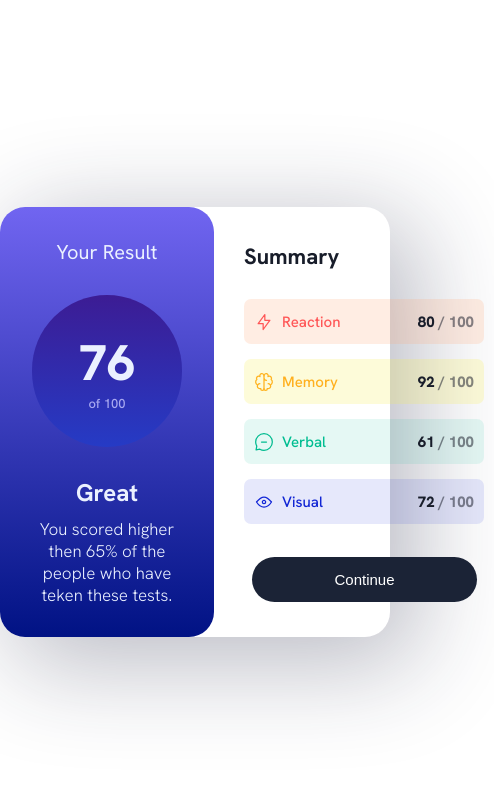
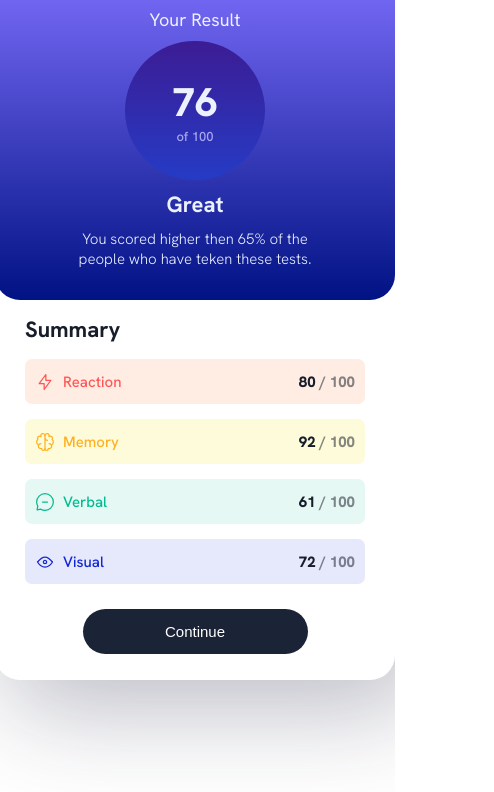
Before and after one commit to AdrianFigueira/results-summary-component-main, a plain HTML site: page index.html in a window 390 px wide. Shown: the whole page, 494 px wide, since content can reach past the window. Drawn offline with Linux system fonts and the light colour scheme.

Commit message:
responsividade pronta, porem nao ficou 100%

```diff
--- a/index.html
+++ b/index.html
@@ -11,6 +11,7 @@
     rel="stylesheet">
   <link rel="stylesheet" href="./src/style.css">
   <link rel="stylesheet" href="./src/reset.css">
+  <link rel="stylesheet" href="./src/responsive.css">
 
   <title>Frontend Mentor | Desafio</title>
 </head>
--- /dev/null
+++ b/src/responsive.css
@@ -0,0 +1,77 @@
+@media (max-width: 620px) {
+    .main {
+        width: auto;
+        height: 100%;
+        margin: 0 auto;
+        align-items: center;
+        justify-content: center;
+    }
+    .main .background {
+        flex-direction: column;
+        justify-content: center;
+        align-items: center;
+        width: auto;
+        margin: 0 auto;
+    }
+    .main .background .result {
+        height: 300px;
+        border-radius: 0px 0px 25px 25px;
+        padding: 8px;
+    }
+    .main .background .result h3 {
+        margin-bottom: 10px;
+        font-size: 18px;
+    }
+    .main .background .result .radius {
+        width: 140px;
+        margin-bottom: 10px;
+    }
+    .main .background .result .radius span {
+        font-size: 40px;
+    }
+    .main .background .result h2 {
+        font-size: 22px;
+    }
+    .main .background .result p {
+        font-size: 15px;
+        width: 250px;
+    }
+    .main .background .summary {
+        padding: 15px 30px 0px 30px;
+    }
+    .main .background .summary h1 {
+        margin-bottom: 5px;
+    }
+    .main .background .summary .list {
+        margin-bottom: 10px;
+    }
+    .main .background .summary .list ul li {
+        width: 340px;
+    }
+    .main .background .summary .continue-btn {
+        margin: 0 auto;
+    }
+}
+
+@media (max-width: 360px) {
+    .main .background .summary {
+        padding: 15px 0px 0px 50px;
+    }
+    .main .background .summary .list ul li {
+        width: 310px;
+    }
+    .main .background .summary .continue-btn {
+        margin-left: 48px;
+    }
+ }
+@media (max-width: 330px) {
+    .main .background .summary {
+        padding: 15px 0px 0px 60px;
+    }
+    .main .background .summary .list ul li {
+        width: 280px;
+    }
+    .main .background .summary .continue-btn {
+        margin-left: 40px;
+    }
+ }
```
